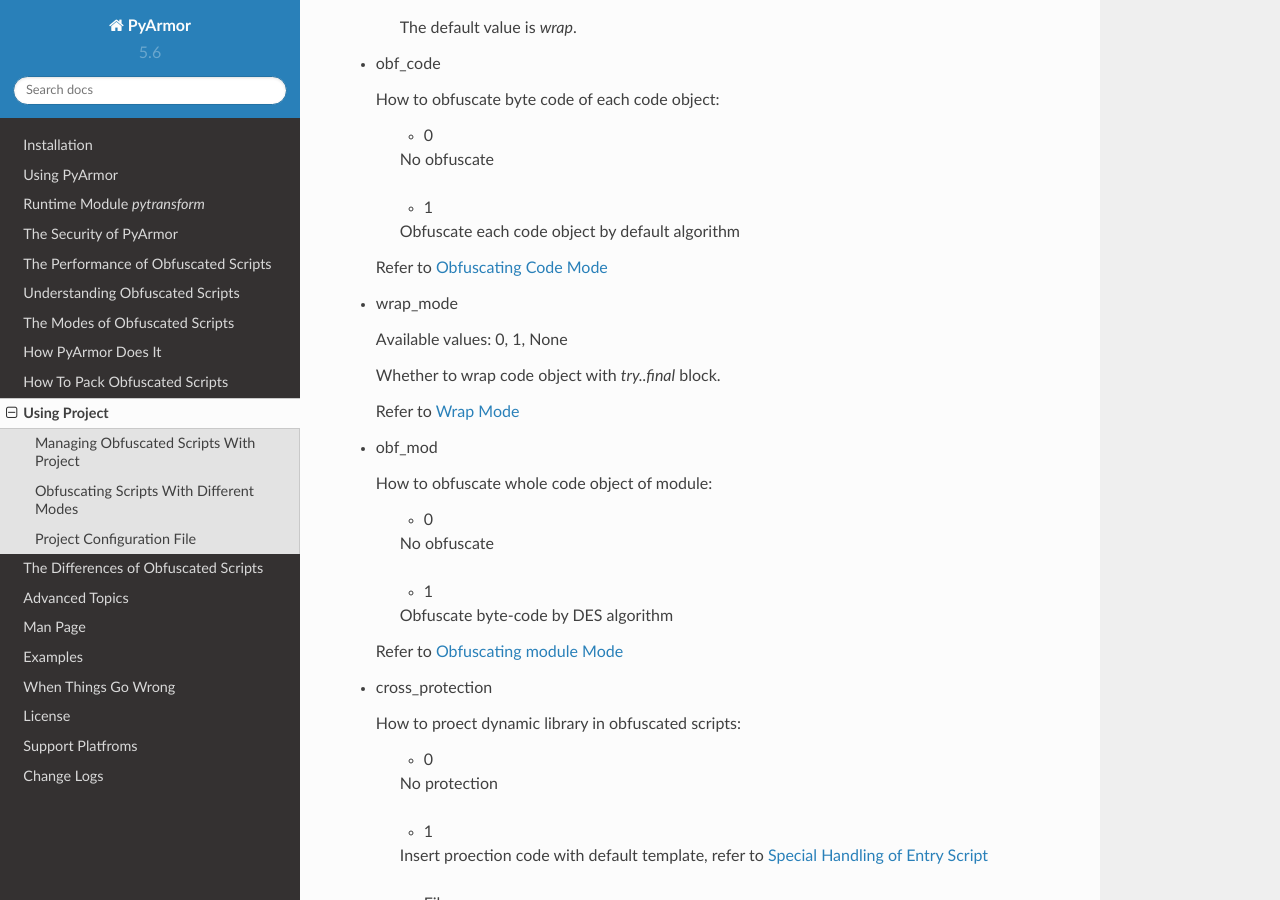
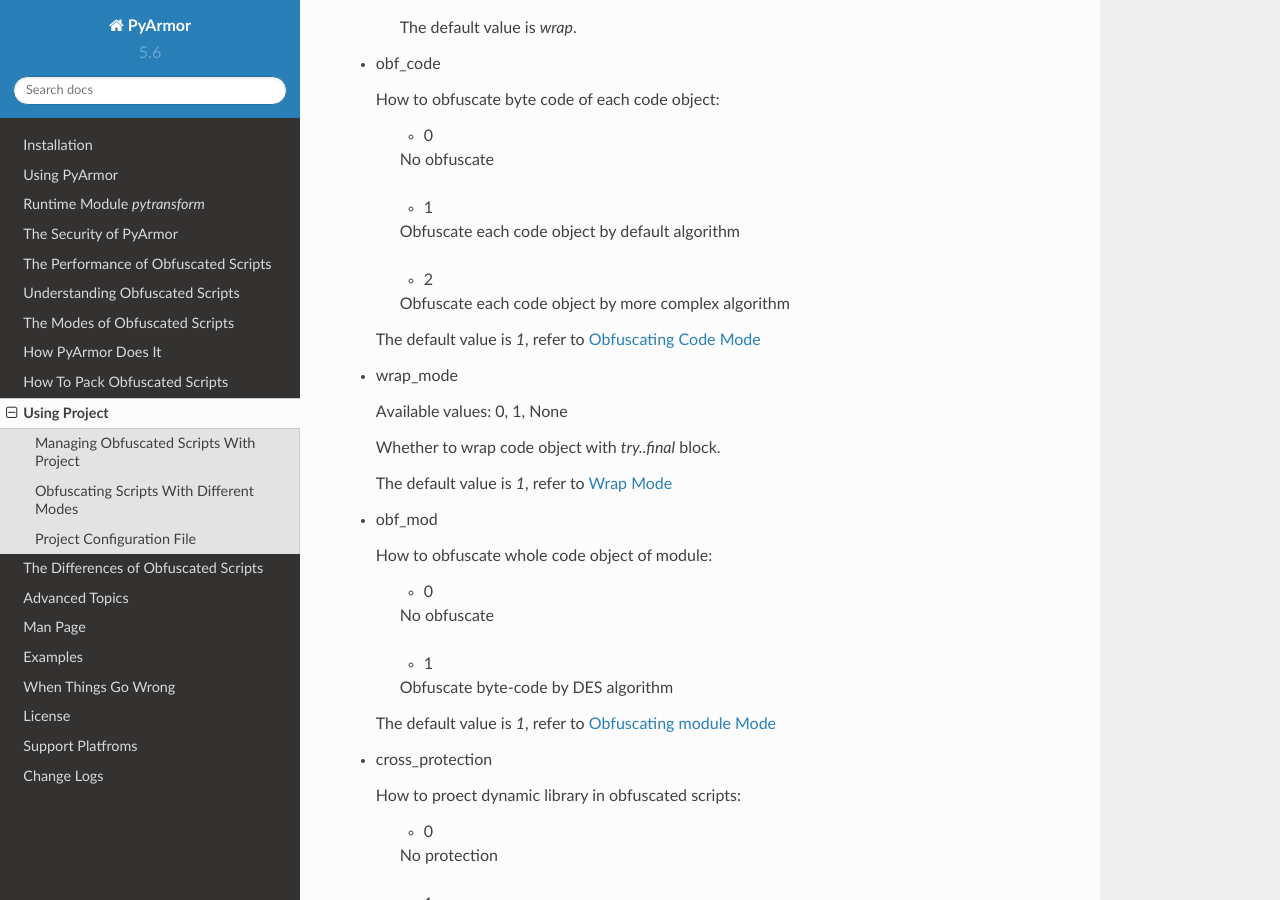
Before and after one commit to dashingsoft/pyarmor, a Sphinx documentation site: the page built from docs/project.rst, in a window 1280 px wide and 900 px high, scrolled down 4495 px. Built offline with Sphinx 7.4.7 and the Read the Docs theme 2.0.0, drawn with Linux system fonts in a browser that asks for light colours.

Commit message:
Add new mode: obf_code 2

```diff
--- a/docs/mode.rst
+++ b/docs/mode.rst
@@ -62,6 +62,11 @@
 
 In this case, the code object of each function will be obfuscated in
 different ways depending on wrap mode.
+
+* obf_code == 2
+
+Almost same as obf_mode 1, but obfuscating bytecode by more complex
+algorithm, and so slower than the former.
 
 .. _wrap mode:
 
--- a/docs/project.rst
+++ b/docs/project.rst
@@ -225,7 +225,11 @@
 
         Obfuscate each code object by default algorithm
 
-  Refer to :ref:`Obfuscating Code Mode`
+        - 2
+
+        Obfuscate each code object by more complex algorithm
+
+  The default value is `1`, refer to :ref:`Obfuscating Code Mode`
 
 * wrap_mode
 
@@ -233,7 +237,7 @@
 
   Whether to wrap code object with `try..final` block.
 
-  Refer to :ref:`Wrap Mode`
+  The default value is `1`, refer to :ref:`Wrap Mode`
 
 * obf_mod
 
@@ -247,7 +251,7 @@
 
         Obfuscate byte-code by DES algorithm
 
-  Refer to :ref:`Obfuscating Module Mode`
+  The default value is `1`, refer to :ref:`Obfuscating Module Mode`
 
 * cross_protection
 
```
Also changed, not shown: 4 other files.
